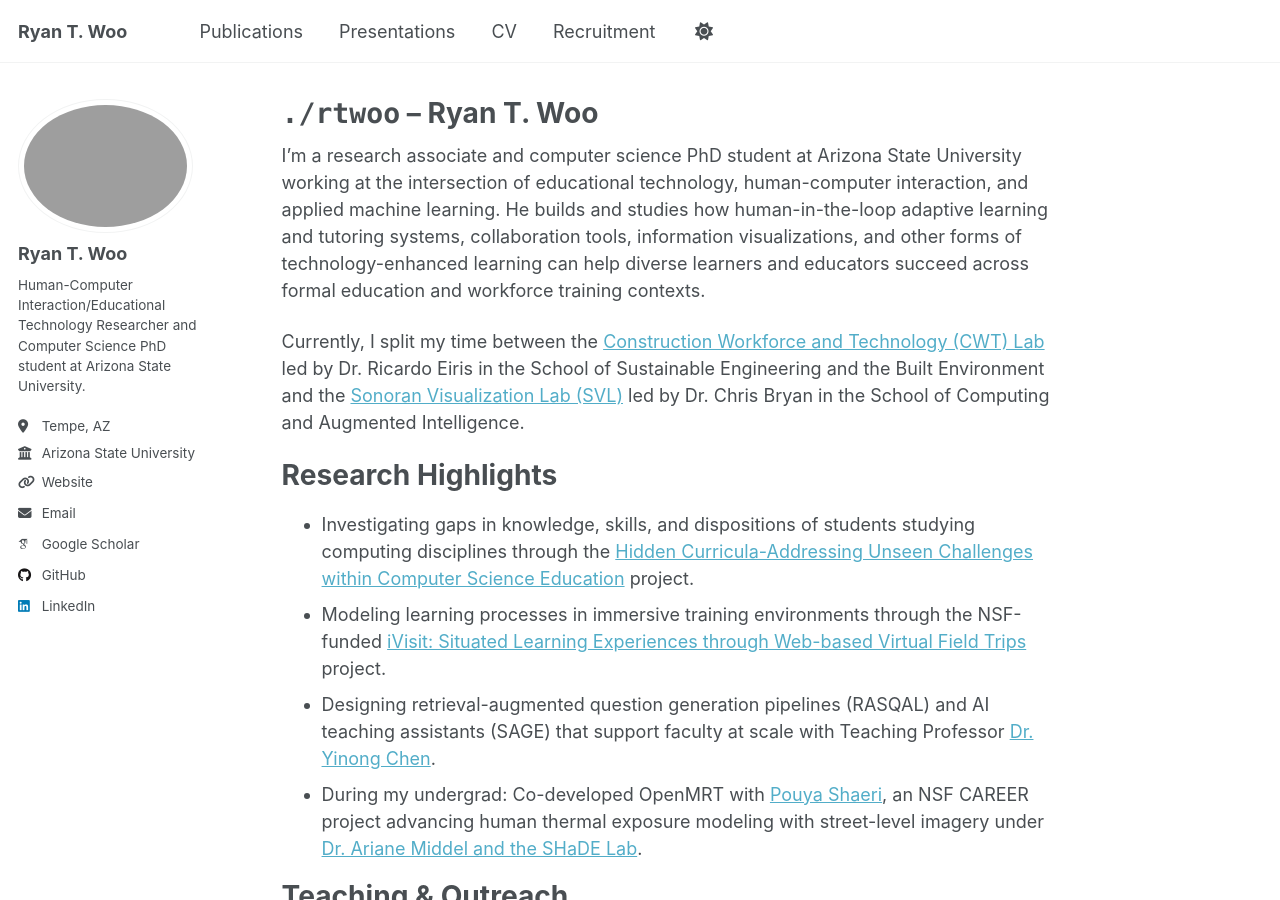
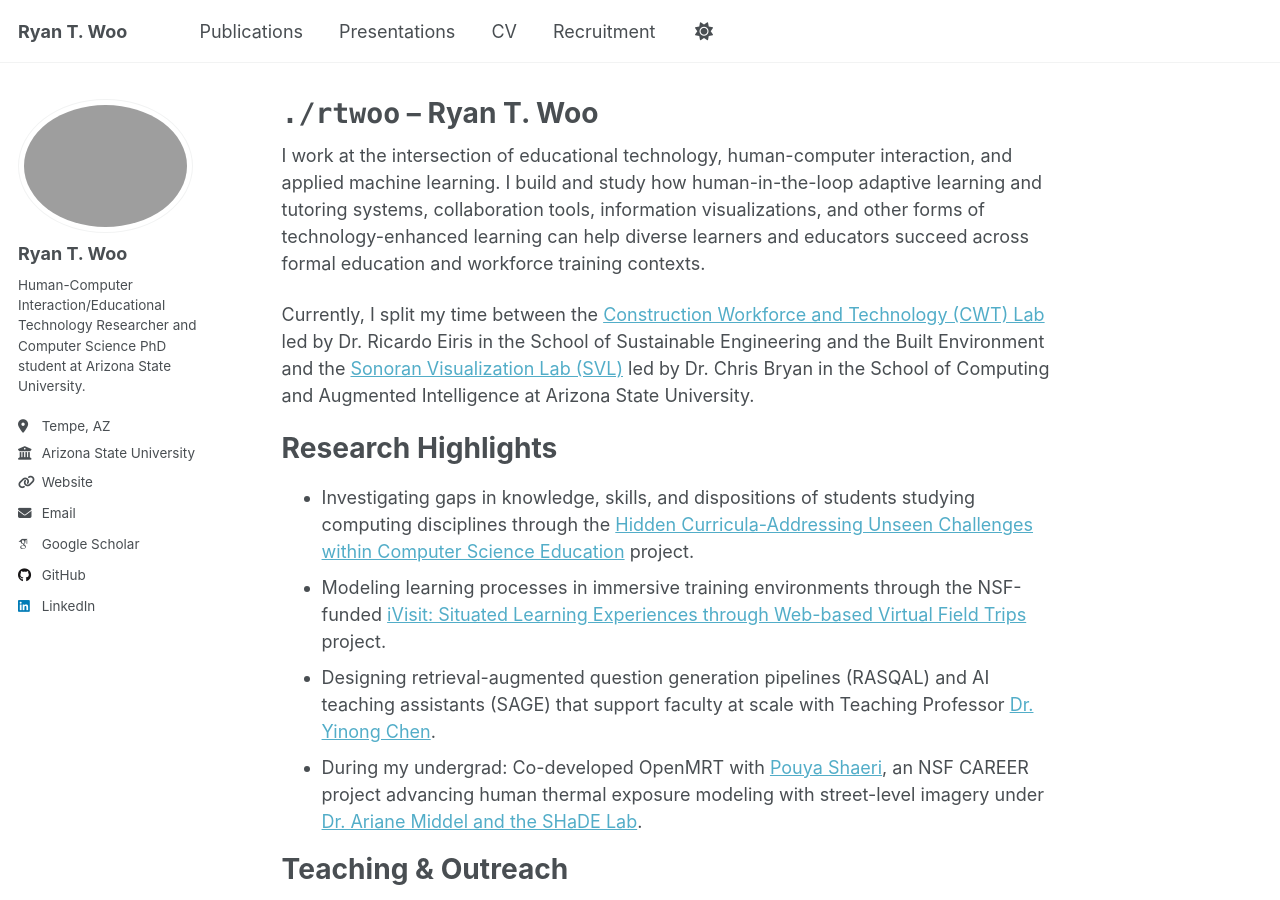
Before and after one commit to rtwoo/rtwoo.github.io, a Jekyll site: the page built from _pages/about.md, in a window 1280 px wide and 900 px high. Built offline with Jekyll 4.4.1, drawn with Linux system fonts in a browser that asks for light colours; some web fonts are replaced; a script that is not in the unit is left out.

Commit message:
tweak bio

```diff
--- a/_pages/about.md
+++ b/_pages/about.md
@@ -7,9 +7,9 @@ redirect_from:
   - /about.html
 ---
 
-I'm a research associate and computer science PhD student at Arizona State University working at the intersection of educational technology, human-computer interaction, and applied machine learning. He builds and studies how human-in-the-loop adaptive learning and tutoring systems, collaboration tools, information visualizations, and other forms of technology-enhanced learning can help diverse learners and educators succeed across formal education and workforce training contexts.
+I work at the intersection of educational technology, human-computer interaction, and applied machine learning. I build and study how human-in-the-loop adaptive learning and tutoring systems, collaboration tools, information visualizations, and other forms of technology-enhanced learning can help diverse learners and educators succeed across formal education and workforce training contexts.
 
-Currently, I split my time between the [Construction Workforce and Technology (CWT) Lab](https://www.cwt-lab.com/) led by Dr. Ricardo Eiris in the School of Sustainable Engineering and the Built Environment and the [Sonoran Visualization Lab (SVL)](https://chrisbryan.github.io/) led by Dr. Chris Bryan in the School of Computing and Augmented Intelligence.
+Currently, I split my time between the [Construction Workforce and Technology (CWT) Lab](https://www.cwt-lab.com/) led by Dr. Ricardo Eiris in the School of Sustainable Engineering and the Built Environment and the [Sonoran Visualization Lab (SVL)](https://chrisbryan.github.io/) led by Dr. Chris Bryan in the School of Computing and Augmented Intelligence at Arizona State University.
 <!-- Across these collaborations I develop tools that capture engagement signals (emotion, gaze, physiological data) and transform them into actionable learning insights for instructors and students alike. -->
 
 Research Highlights
```
